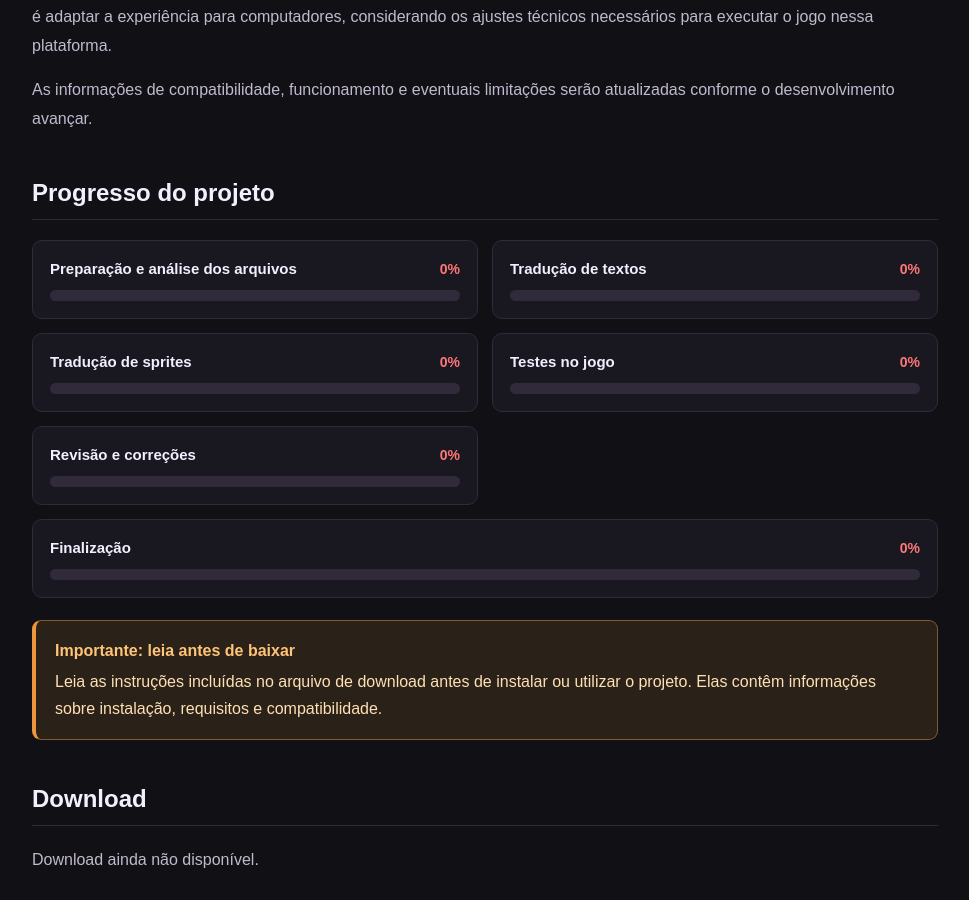
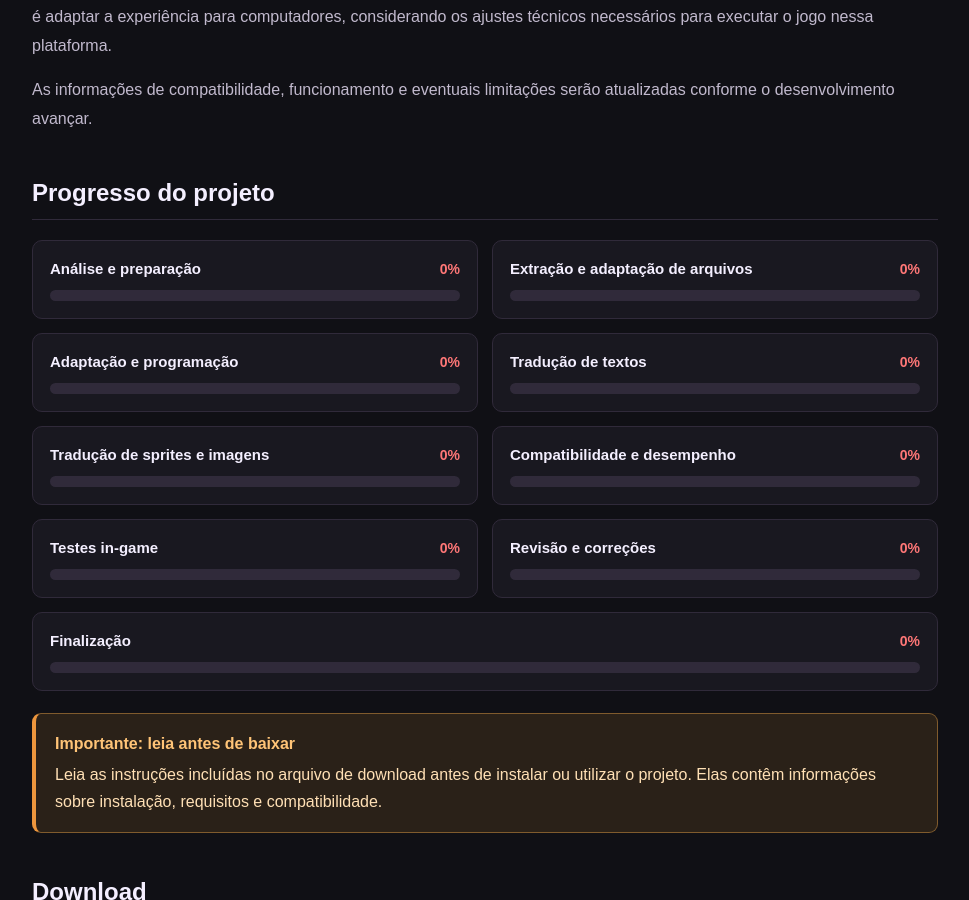
Before and after one commit to TemplarioK1/covil-secreto, a Jekyll site: the page built from _projetos/toradora-port-pc.md, in a window 1280 px wide and 900 px high, scrolled down 883 px. Shown: the whole window, without its empty margins (155-1124 px from the left). Built offline with Jekyll 4.4.1, drawn with Linux system fonts in a browser that asks for light colours.

Commit message:
Configura indicadores de progresso do port de Toradora!

```diff
--- a/_projetos/toradora-port-pc.md
+++ b/_projetos/toradora-port-pc.md
@@ -23,20 +23,25 @@ game_multiplayer_details: Jogo original para um jogador, lançado no PSP. O proj
   do Covil Secreto é um port para PC.
 
 progress_stages:
-- name: Preparação e análise dos arquivos
+- name: Análise e preparação
+  percentage: 0
+- name: Extração e adaptação de arquivos
+  percentage: 0
+- name: Adaptação e programação
   percentage: 0
 - name: Tradução de textos
   percentage: 0
-- name: Tradução de sprites
+- name: Tradução de sprites e imagens
   percentage: 0
-- name: Testes no jogo
+- name: Compatibilidade e desempenho
+  percentage: 0
+- name: Testes in-game
   percentage: 0
 - name: Revisão e correções
   percentage: 0
 progress_platform_groups: []
 ---
 
-
 ## Sobre o projeto
 
 Este projeto consiste no desenvolvimento de um **port para PC de Toradora!**, jogo originalmente lançado para PSP. O objetivo é adaptar a experiência para computadores, considerando os ajustes técnicos necessários para executar o jogo nessa plataforma.
```
